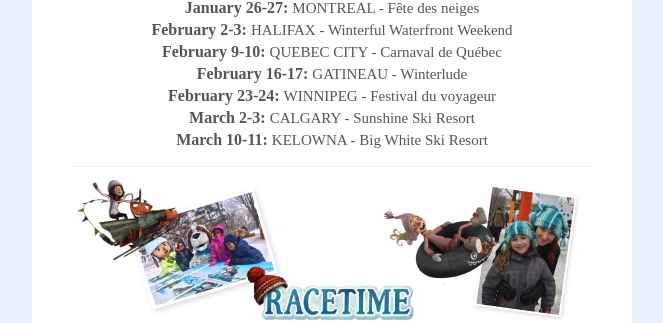
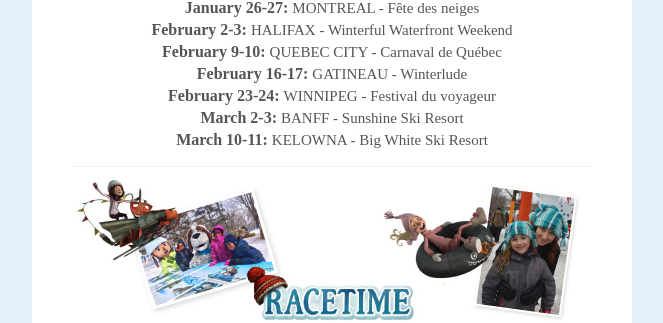
Before and after one commit to graphismatique/mfp, a Jekyll site: the page Snowsnaps/WinterfulWaterfrontWeekend/index.html, which Jekyll copies as it is, in a window 1280 px wide and 900 px high, scrolled down 690 px. Shown: the part 150-473 px from the top of the window, without its empty margins (308-971 px from the left). Built offline with Jekyll 4.4.1, drawn with Linux system fonts in a browser that asks for light colours.

Commit message:
Update index.html

```diff
--- a/Snowsnaps/WinterfulWaterfrontWeekend/index.html
+++ b/Snowsnaps/WinterfulWaterfrontWeekend/index.html
@@ -255,7 +255,7 @@
                                         <b class="big">February 9-10: </b>QUEBEC CITY - Carnaval de Québec<br>
                                         <b class="big">February 16-17: </b>GATINEAU - Winterlude <br>
                                         <b class="big">February 23-24: </b>WINNIPEG - Festival du voyageur <br>
-                                        <b class="big">March 2-3: </b>CALGARY - Sunshine Ski Resort <br>
+                                        <b class="big">March 2-3: </b>BANFF - Sunshine Ski Resort <br>
                                         <b class="big">March 10-11: </b>KELOWNA - Big White Ski Resort
                                     </p>
                                     <hr>
```
